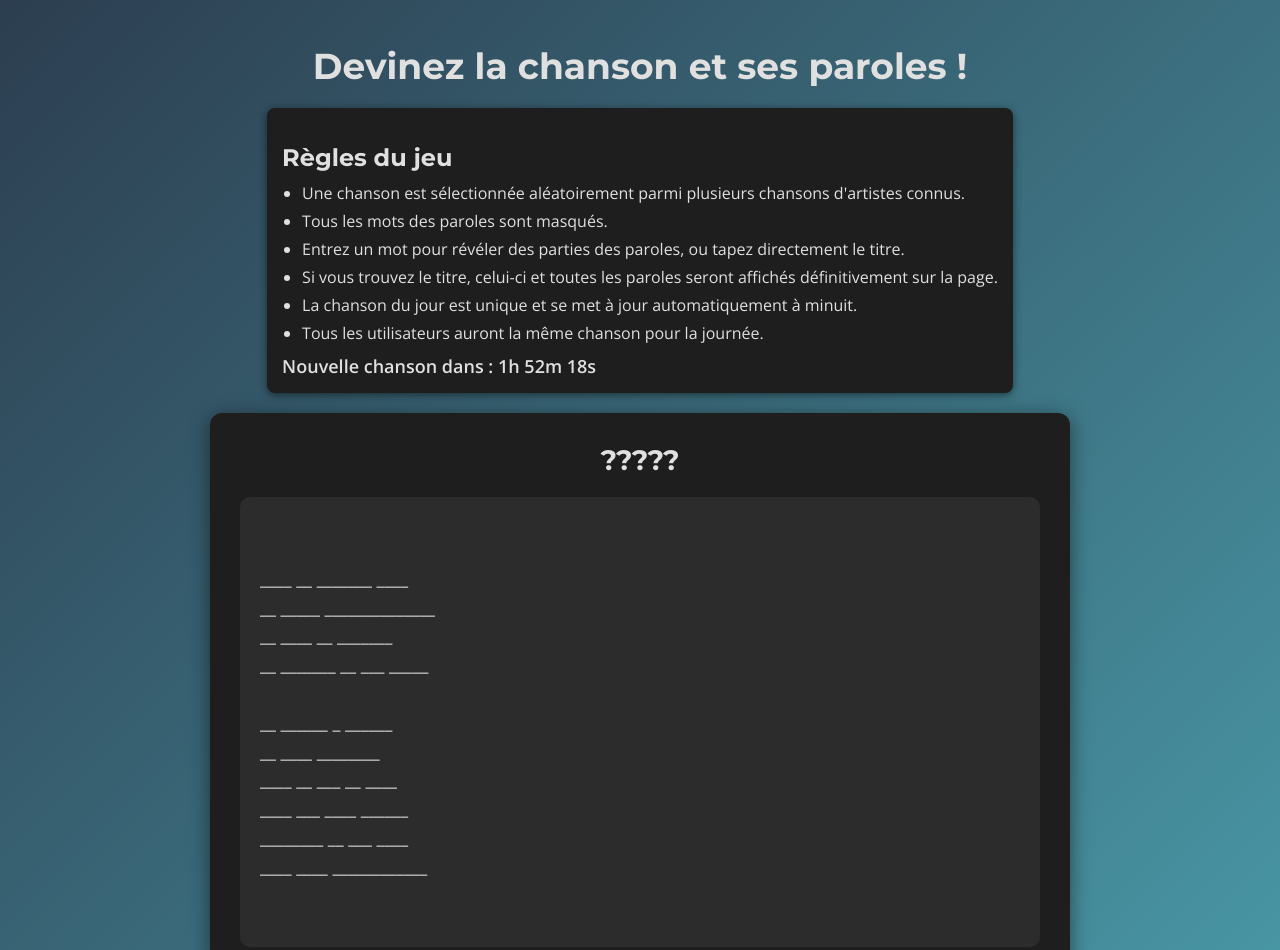
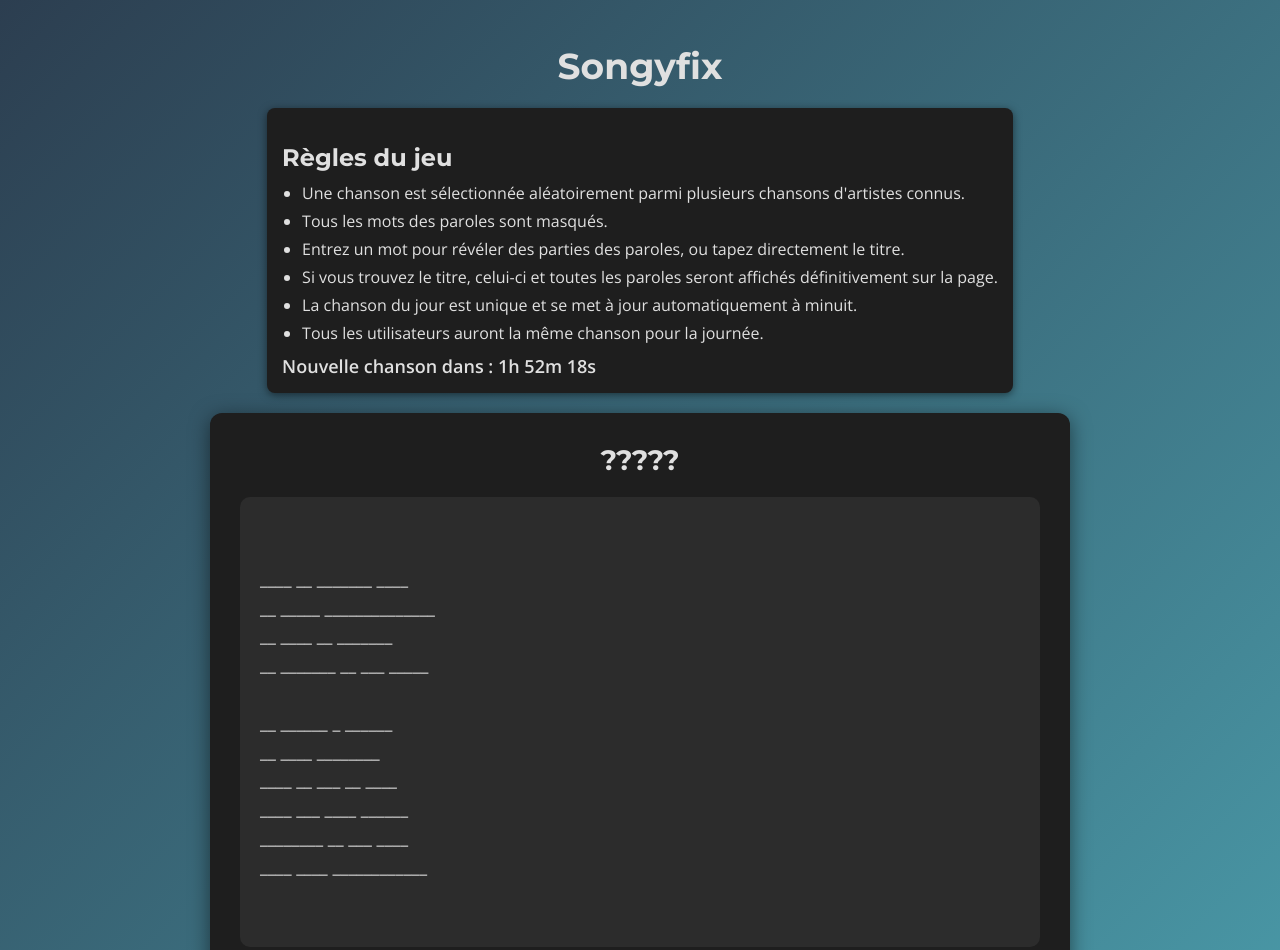
Before and after one commit to Wildestdream91/my-game, a plain HTML site: page index.html in a window 1280 px wide. Shown: the top 950 px of the page. Drawn offline with nearby package versions, Linux system fonts and the light colour scheme.

Commit message:
Update index.html
Add title

```diff
--- a/index.html
+++ b/index.html
@@ -179,7 +179,7 @@
 </head>
 <body class="dark-mode">
 
-  <h1>Devinez la chanson et ses paroles !</h1>
+  <h1>Songyfix</h1>
 
   <div class="game-rules">
     <h2>Règles du jeu</h2>
```
